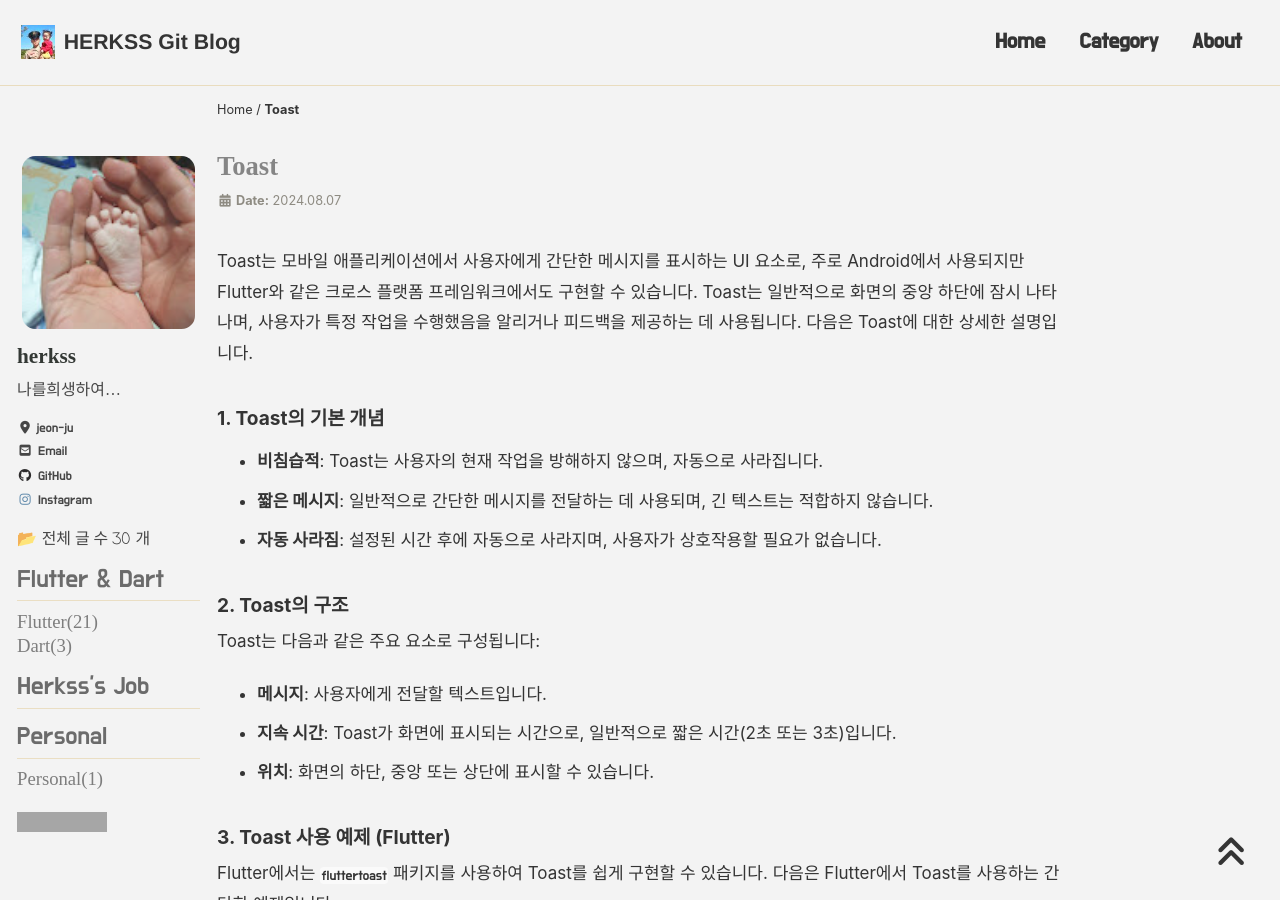
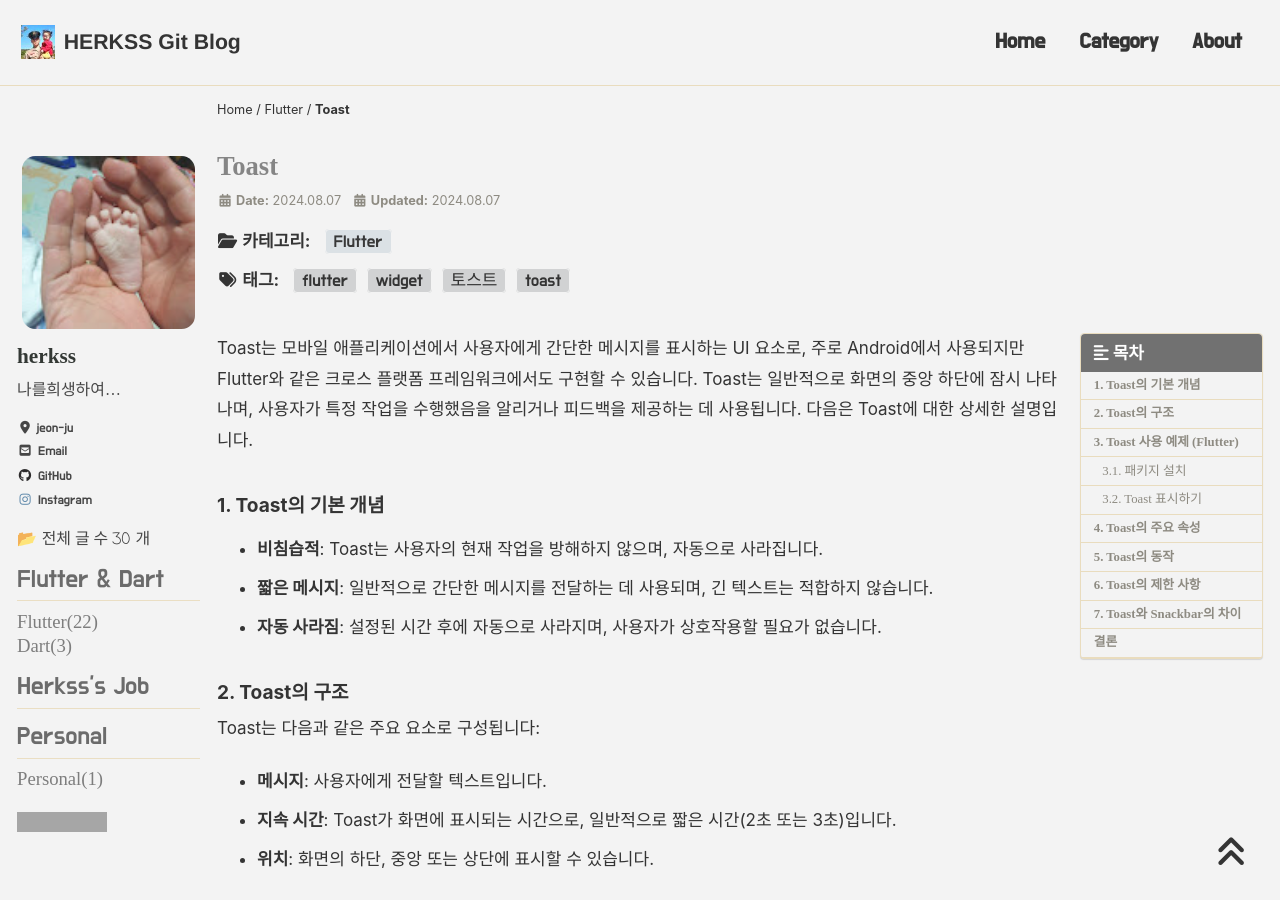
Before and after one commit to herkss/herkss.github.io, a Jekyll site: the page built from _posts/Flutter/2024-08-07-toast.md, in a window 1280 px wide and 900 px high. Built offline with Jekyll 4.4.1, drawn with Linux system fonts in a browser that asks for light colours; cached includes are drawn as plain includes; nearby versions of some CDN libraries; some web fonts are replaced; comment, search, counter and statistics services are not loaded; some of the changed text lies outside the part shown; grey boxes are pictures that could not be loaded.

Commit message:
Update 2024-08-07-toast.md

```diff
--- a/_posts/Flutter/2024-08-07-toast.md
+++ b/_posts/Flutter/2024-08-07-toast.md
@@ -1,3 +1,19 @@
+---
+title:  "Toast"
+excerpt: "toast"
+
+categories:
+  - Flutter
+tags:
+  - [toast, 토스트, flutter, widget,]
+
+toc: true
+toc_sticky: true
+
+date: 2024-08-07
+last_modified_at: 2024-08-07
+
+---
 Toast는 모바일 애플리케이션에서 사용자에게 간단한 메시지를 표시하는 UI 요소로, 주로 Android에서 사용되지만 Flutter와 같은 크로스 플랫폼 프레임워크에서도 구현할 수 있습니다. Toast는 일반적으로 화면의 중앙 하단에 잠시 나타나며, 사용자가 특정 작업을 수행했음을 알리거나 피드백을 제공하는 데 사용됩니다. 다음은 Toast에 대한 상세한 설명입니다.
 
 ### 1. **Toast의 기본 개념**
```
